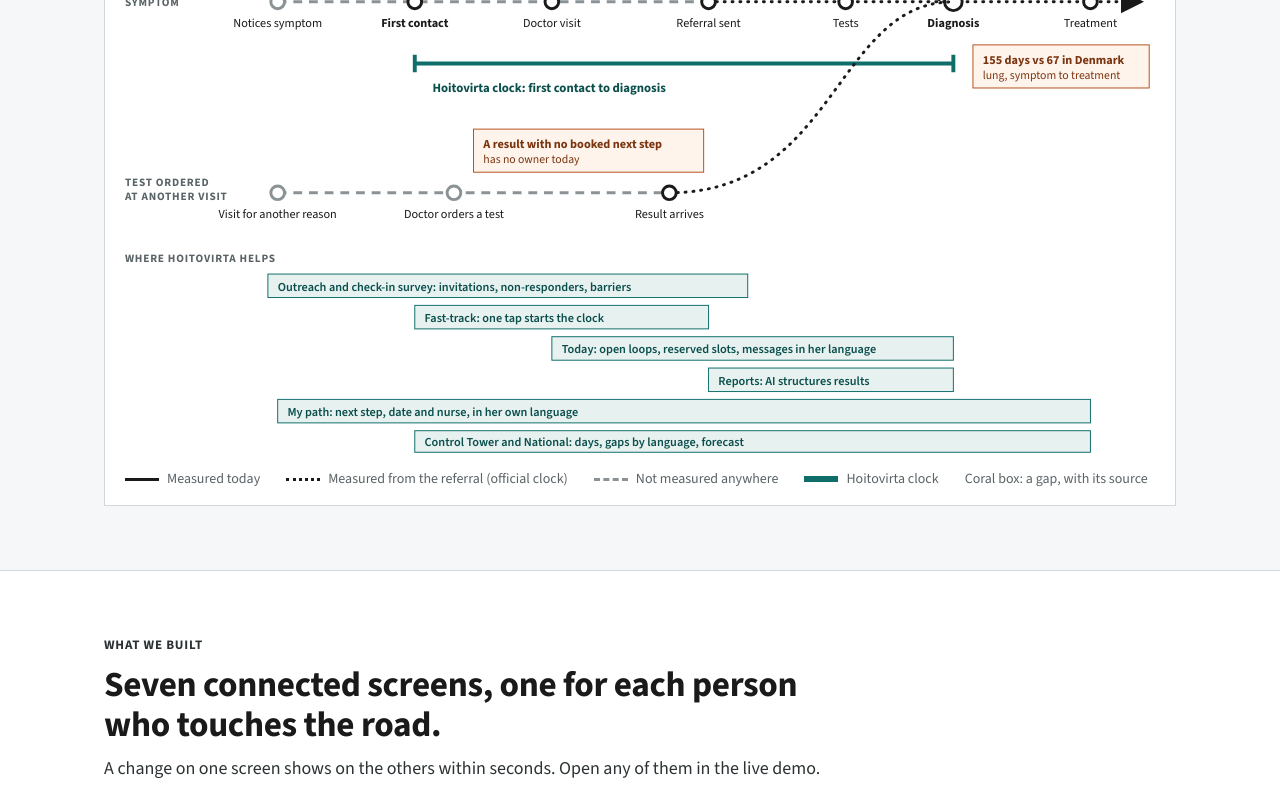
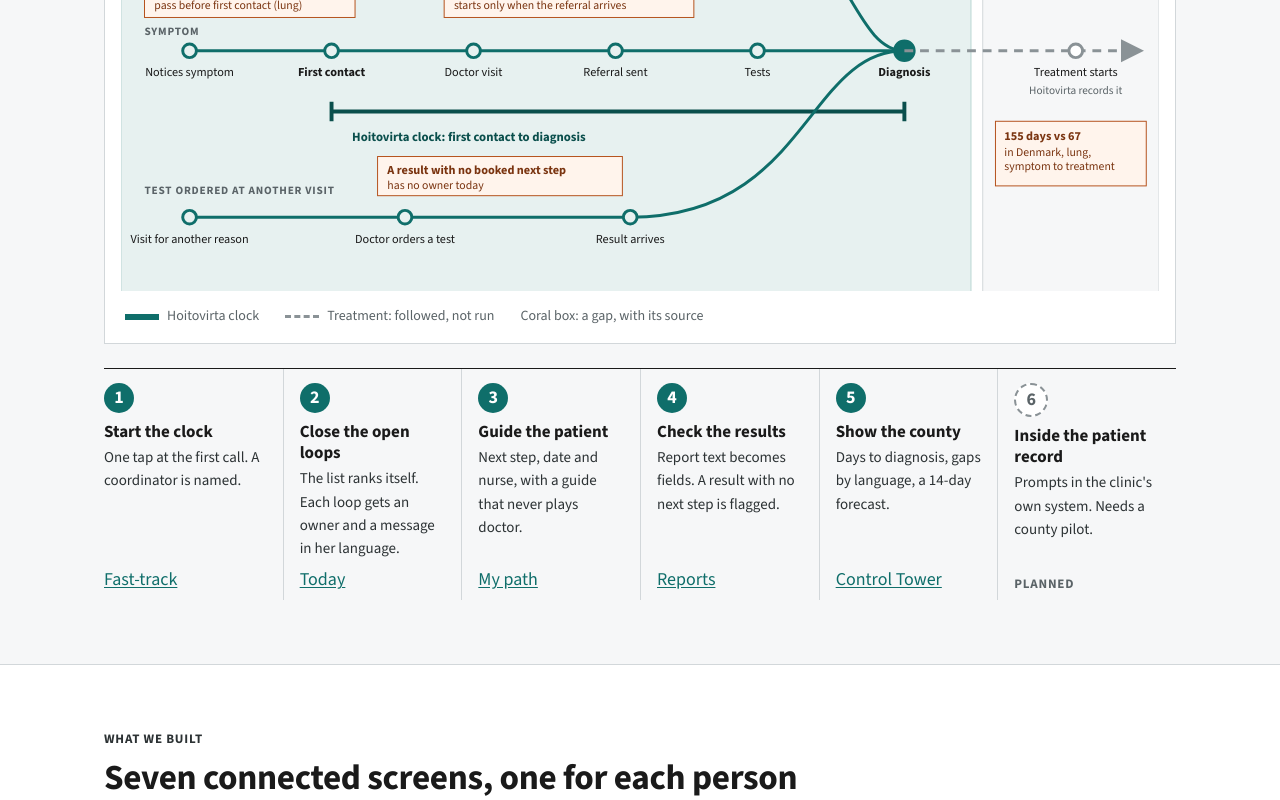
Before and after one commit to MajorMask/hoitovirta, a plain HTML site: page web/home.html in a window 1280 px wide. Shown: the part 2040-2840 px from the top of the page. Drawn offline with nearby package versions, Linux system fonts and the light colour scheme.

Commit message:
Front page: restyle the pathway chart with Hoitovirta and specialist-care zones and numbered steps

```diff
--- a/web/home.css
+++ b/web/home.css
@@ -163,3 +163,16 @@ footer a{color:var(--muted)}
   .brand{font-size:1.125rem}
 }
 @media (prefers-reduced-motion:reduce){html{scroll-behavior:auto}}
+
+/* numbered steps under the flow chart */
+.steps{list-style:none;margin:24px 0 0;padding:0;display:grid;grid-template-columns:repeat(6,1fr);counter-reset:st;border-top:1px solid var(--ink)}
+.steps li{counter-increment:st;padding:14px 16px 6px 0;position:relative}
+.steps li+li{padding-left:16px;border-left:1px solid var(--line)}
+.steps li::before{content:counter(st);display:inline-flex;align-items:center;justify-content:center;width:30px;height:30px;border-radius:50%;background:var(--accent);color:#fff;font-weight:700;margin-bottom:8px}
+.steps li.planned::before{background:#fff;color:var(--muted);border:2px dashed #8A9296}
+.steps b{display:block;font-size:1.0625rem;line-height:1.25;margin-bottom:4px}
+.steps span{display:block;font-size:.9375rem;color:#2c3234;margin-bottom:6px}
+.steps em{font-style:normal;font-size:.8125rem;font-weight:700;letter-spacing:.06em;text-transform:uppercase;color:var(--muted)}
+@media (max-width:1000px){.steps{grid-template-columns:1fr 1fr 1fr}.steps li:nth-child(3n+1){padding-left:0;border-left:0}.steps li:nth-child(n+4){border-top:1px solid var(--line);margin-top:10px}}
+@media (max-width:560px){.steps{grid-template-columns:1fr}.steps li,.steps li+li{padding-left:0;border-left:0;border-top:1px solid var(--line);margin-top:8px}.steps li:first-child{border-top:0;margin-top:0}}
+.steps li{display:flex;flex-direction:column}.steps li a,.steps li em{margin-top:auto}
--- a/web/home.html
+++ b/web/home.html
@@ -99,57 +99,54 @@
     </div>
 
     <div class="flowbox">
-      <svg class="flow-svg" viewBox="0 0 1060 712" role="img" aria-labelledby="flow-t flow-d" xmlns="http://www.w3.org/2000/svg">
-        <title id="flow-t">Three routes into cancer care and where Hoitovirta helps</title>
-        <desc id="flow-d">Three lanes, screening letter, symptom and a test ordered at another visit, all lead to a diagnosis and then treatment. Before the referral the waiting is not measured. Hoitovirta measures from first contact to diagnosis. Coral boxes mark gaps with sources. The bars below show which Hoitovirta screen helps on which part of the road.</desc>
-        <defs>
-          <marker id="arr" viewBox="0 0 10 10" refX="8" refY="5" markerWidth="8" markerHeight="8" orient="auto"><path d="M0 0L10 5L0 10z" fill="#1A1A1A"/></marker>
-        </defs>
+      <svg class="flow-svg" viewBox="0 0 1060 546" role="img" aria-labelledby="flow-t flow-d" xmlns="http://www.w3.org/2000/svg">
+        <title id="flow-t">Three routes into cancer care and where Hoitovirta works</title>
+        <desc id="flow-d">Three lanes, screening letter, symptom and a test ordered at another visit, all lead to the diagnosis. Hoitovirta follows each lane from the start and counts the days from first contact to diagnosis. Treatment starts in specialist care, which Hoitovirta follows but does not run. Coral boxes mark gaps with sources.</desc>
+        <defs><marker id="arr" viewBox="0 0 10 10" refX="8" refY="5" markerWidth="8" markerHeight="8" orient="auto"><path d="M0 0L10 5L0 10z" fill="#8A9296"/></marker></defs>
+
+        <!-- zones -->
+        <rect x="0" y="0" width="868" height="546" fill="#E7F1F0" stroke="#B9D6D3"/>
+        <rect x="880" y="0" width="180" height="546" fill="#F6F7F8" stroke="#D2D7DA"/>
+        <text x="24" y="38" font-size="24" font-weight="700" fill="#0F6E6A">Hoitovirta</text>
+        <text class="sub" x="24" y="58">Follows the person from the first contact to the diagnosis</text>
+        <text x="896" y="38" font-size="18" font-weight="700" fill="#5A6367">Specialist care</text>
+        <text class="sub" x="896" y="58">Followed, not run</text>
 
         <!-- lane 1: screening letter -->
-        <text class="lane" x="4" y="98">SCREENING</text><text class="lane" x="4" y="112">LETTER</text>
-        <path d="M160 100H640" stroke="#1A1A1A" stroke-width="3" fill="none"/>
-        <path d="M640 100C780 100 780 250 850 250" stroke="#1A1A1A" stroke-width="3" stroke-dasharray="1 7" stroke-linecap="round" fill="none"/>
-        <g fill="#fff" stroke="#1A1A1A" stroke-width="3"><circle cx="160" cy="100" r="7"/><circle cx="320" cy="100" r="7"/><circle cx="480" cy="100" r="7"/><circle cx="640" cy="100" r="7"/></g>
-        <g class="node" text-anchor="middle"><text x="160" y="126">Invitation letter</text><text x="320" y="126">Attends screening</text><text x="480" y="126">Positive home test</text><text x="640" y="126">Follow-up exam</text></g>
-        <g><rect x="235" y="30" width="215" height="44" fill="#FFF4EC" stroke="#B4501A"/><text class="cob" x="245" y="49">63% vs 82% attend</text><text class="co" x="245" y="65">breast screening, by language</text></g>
-        <g><rect x="505" y="30" width="235" height="44" fill="#FFF4EC" stroke="#B4501A"/><text class="cob" x="515" y="49">About 1 in 5 positive tests</text><text class="co" x="515" y="65">had no colonoscopy (first local results)</text></g>
+        <text class="lane" x="24" y="134">SCREENING LETTER</text>
+        <path d="M70 150H610" stroke="#0F6E6A" stroke-width="3" fill="none"/>
+        <path d="M610 150C740 150 740 300 800 300" stroke="#0F6E6A" stroke-width="3" fill="none"/>
+        <g fill="#E7F1F0" stroke="#0F6E6A" stroke-width="3"><circle cx="70" cy="150" r="7"/><circle cx="250" cy="150" r="7"/><circle cx="430" cy="150" r="7"/><circle cx="610" cy="150" r="7"/></g>
+        <g class="node" text-anchor="middle"><text x="70" y="176">Invitation letter</text><text x="250" y="176">Attends screening</text><text x="430" y="176">Positive home test</text><text x="610" y="176">Follow-up exam</text></g>
+        <g><rect x="190" y="72" width="215" height="44" fill="#FFF4EC" stroke="#B4501A"/><text class="cob" x="200" y="91">63% vs 82% attend</text><text class="co" x="200" y="107">breast screening, by language</text></g>
+        <g><rect x="420" y="72" width="250" height="44" fill="#FFF4EC" stroke="#B4501A"/><text class="cob" x="430" y="91">About 1 in 5 positive tests</text><text class="co" x="430" y="107">had no colonoscopy (first local results)</text></g>
 
         <!-- lane 2: symptom -->
-        <text class="lane" x="4" y="254">SYMPTOM</text>
-        <path d="M160 250H600" stroke="#8A9296" stroke-width="3" stroke-dasharray="9 7" fill="none"/>
-        <path d="M600 250H1040" stroke="#1A1A1A" stroke-width="3" stroke-dasharray="1 7" stroke-linecap="round" fill="none" marker-end="url(#arr)"/>
-        <g fill="#fff" stroke="#1A1A1A" stroke-width="3"><circle cx="160" cy="250" r="7" stroke="#8A9296"/><circle cx="300" cy="250" r="7"/><circle cx="440" cy="250" r="7"/><circle cx="600" cy="250" r="7"/><circle cx="740" cy="250" r="7"/><circle cx="850" cy="250" r="9"/><circle cx="990" cy="250" r="7"/></g>
-        <g class="node" text-anchor="middle"><text x="160" y="276">Notices symptom</text><text class="nodeb" x="300" y="276">First contact</text><text x="440" y="276">Doctor visit</text><text x="600" y="276">Referral sent</text><text x="740" y="276">Tests</text><text class="nodeb" x="850" y="276">Diagnosis</text><text x="990" y="276">Treatment</text></g>
-        <g><rect x="135" y="184" width="215" height="44" fill="#FFF4EC" stroke="#B4501A"/><text class="cob" x="145" y="203">Over 50 of about 155 days</text><text class="co" x="145" y="219">pass before first contact (lung)</text></g>
-        <g><rect x="410" y="184" width="255" height="44" fill="#FFF4EC" stroke="#B4501A"/><text class="cob" x="420" y="203">The official six-week clock</text><text class="co" x="420" y="219">starts only when the referral arrives</text></g>
-        <g><rect x="870" y="294" width="180" height="44" fill="#FFF4EC" stroke="#B4501A"/><text class="cob" x="880" y="313">155 days vs 67 in Denmark</text><text class="co" x="880" y="329">lung, symptom to treatment</text></g>
+        <text class="lane" x="24" y="284">SYMPTOM</text>
+        <path d="M70 300H800" stroke="#0F6E6A" stroke-width="3" fill="none"/>
+        <g fill="#E7F1F0" stroke="#0F6E6A" stroke-width="3"><circle cx="70" cy="300" r="7"/><circle cx="215" cy="300" r="7"/><circle cx="360" cy="300" r="7"/><circle cx="505" cy="300" r="7"/><circle cx="650" cy="300" r="7"/><circle cx="800" cy="300" r="10" fill="#0F6E6A"/></g>
+        <g class="node" text-anchor="middle"><text x="70" y="326">Notices symptom</text><text class="nodeb" x="215" y="326">First contact</text><text x="360" y="326">Doctor visit</text><text x="505" y="326">Referral sent</text><text x="650" y="326">Tests</text><text class="nodeb" x="800" y="326">Diagnosis</text></g>
+        <g><rect x="24" y="222" width="215" height="44" fill="#FFF4EC" stroke="#B4501A"/><text class="cob" x="34" y="241">Over 50 of about 155 days</text><text class="co" x="34" y="257">pass before first contact (lung)</text></g>
+        <g><rect x="330" y="222" width="255" height="44" fill="#FFF4EC" stroke="#B4501A"/><text class="cob" x="340" y="241">The official six-week clock</text><text class="co" x="340" y="257">starts only when the referral arrives</text></g>
 
         <!-- Hoitovirta clock -->
-        <path d="M300 304V322M850 304V322M300 313H850" stroke="#0F6E6A" stroke-width="4" fill="none"/>
-        <text class="clock" x="318" y="342">Hoitovirta clock: first contact to diagnosis</text>
+        <path d="M215 352V372M800 352V372M215 362H800" stroke="#0A4F4C" stroke-width="4" fill="none"/>
+        <text class="clock" x="236" y="392">Hoitovirta clock: first contact to diagnosis</text>
 
         <!-- lane 3: ordered test -->
-        <text class="lane" x="4" y="438">TEST ORDERED</text><text class="lane" x="4" y="452">AT ANOTHER VISIT</text>
-        <path d="M160 445H560" stroke="#8A9296" stroke-width="3" stroke-dasharray="9 7" fill="none"/>
-        <path d="M560 445C730 445 730 250 850 250" stroke="#1A1A1A" stroke-width="3" stroke-dasharray="1 7" stroke-linecap="round" fill="none"/>
-        <g fill="#fff" stroke="#1A1A1A" stroke-width="3"><circle cx="160" cy="445" r="7" stroke="#8A9296"/><circle cx="340" cy="445" r="7" stroke="#8A9296"/><circle cx="560" cy="445" r="7"/></g>
-        <g class="node" text-anchor="middle"><text x="160" y="471">Visit for another reason</text><text x="340" y="471">Doctor orders a test</text><text x="560" y="471">Result arrives</text></g>
-        <g><rect x="360" y="380" width="235" height="44" fill="#FFF4EC" stroke="#B4501A"/><text class="cob" x="370" y="399">A result with no booked next step</text><text class="co" x="370" y="415">has no owner today</text></g>
+        <text class="lane" x="24" y="446">TEST ORDERED AT ANOTHER VISIT</text>
+        <path d="M70 470H520" stroke="#0F6E6A" stroke-width="3" fill="none"/>
+        <path d="M520 470C700 470 700 300 800 300" stroke="#0F6E6A" stroke-width="3" fill="none"/>
+        <g fill="#E7F1F0" stroke="#0F6E6A" stroke-width="3"><circle cx="70" cy="470" r="7"/><circle cx="290" cy="470" r="7"/><circle cx="520" cy="470" r="7"/></g>
+        <g class="node" text-anchor="middle"><text x="70" y="496">Visit for another reason</text><text x="290" y="496">Doctor orders a test</text><text x="520" y="496">Result arrives</text></g>
+        <g><rect x="262" y="408" width="250" height="40" fill="#FFF4EC" stroke="#B4501A"/><text class="cob" x="272" y="426">A result with no booked next step</text><text class="co" x="272" y="441">has no owner today</text></g>
 
-        <!-- where Hoitovirta helps -->
-        <text class="lane" x="4" y="516">WHERE HOITOVIRTA HELPS</text>
-        <g stroke="#0F6E6A" fill="#E7F1F0">
-          <rect x="150" y="528" width="490" height="24"/><rect x="300" y="560" width="300" height="24"/><rect x="440" y="592" width="410" height="24"/><rect x="600" y="624" width="250" height="24"/><rect x="160" y="656" width="830" height="24"/><rect x="300" y="688" width="690" height="22"/>
-        </g>
-        <g class="bar">
-          <text x="160" y="545">Outreach and check-in survey: invitations, non-responders, barriers</text>
-          <text x="310" y="577">Fast-track: one tap starts the clock</text>
-          <text x="450" y="609">Today: open loops, reserved slots, messages in her language</text>
-          <text x="610" y="641">Reports: AI structures results</text>
-          <text x="170" y="673">My path: next step, date and nurse, in her own language</text>
-          <text x="310" y="704">Control Tower and National: days, gaps by language, forecast</text>
-        </g>
+        <!-- specialist zone: treatment -->
+        <path d="M800 300H1040" stroke="#8A9296" stroke-width="3" stroke-dasharray="9 7" fill="none" marker-end="url(#arr)"/>
+        <circle cx="975" cy="300" r="7" fill="#fff" stroke="#8A9296" stroke-width="3"/>
+        <text class="node" x="975" y="326" text-anchor="middle">Treatment starts</text>
+        <text class="sub" x="975" y="344" text-anchor="middle">Hoitovirta records it</text>
+        <g><rect x="893" y="372" width="154" height="66" fill="#FFF4EC" stroke="#B4501A"/><text class="cob" x="902" y="391">155 days vs 67</text><text class="co" x="902" y="407">in Denmark, lung,</text><text class="co" x="902" y="422">symptom to treatment</text></g>
       </svg>
 
       <div class="flow-list">
@@ -157,17 +154,23 @@
         <div class="lane-card"><h3>Screening letter</h3><ol><li>Invitation letter</li><li>Attends screening</li><li class="gapnote">63% vs 82% attend breast screening, by language (OECD/EC 2025)</li><li>Positive home test</li><li class="gapnote">About 1 in 5 positive tests had no colonoscopy (first local results)</li><li>Follow-up exam, then diagnosis</li></ol></div>
         <div class="lane-card"><h3>Symptom</h3><ol><li>Notices symptom</li><li class="gapnote">Over 50 of about 155 days pass before first contact (lung, Yle MOT)</li><li><b>First contact</b> (the clock starts)</li><li>Doctor visit</li><li class="gapnote">The official six-week clock starts only when the referral arrives (THL 21/2016)</li><li>Referral sent, tests, <b>diagnosis</b>, treatment</li><li class="gapnote">155 days vs 67 in Denmark, symptom to treatment (lung)</li></ol></div>
         <div class="lane-card"><h3>Test ordered at another visit</h3><ol><li>Visit for another reason</li><li>Doctor orders a test</li><li>Result arrives</li><li class="gapnote">A result with no booked next step has no owner today</li><li>Diagnosis</li></ol></div>
-        <div class="lane-card"><h3>Where Hoitovirta helps</h3><ul class="helps"><li><b>Outreach and check-in survey:</b> invitations, non-responders, barriers</li><li><b>Fast-track:</b> one tap starts the clock</li><li><b>Today:</b> open loops, reserved slots, messages in her language</li><li><b>Reports:</b> AI structures results</li><li><b>My path:</b> next step, date and nurse, in her own language</li><li><b>Control Tower and National:</b> days, gaps by language, forecast</li></ul></div>
       </div>
 
       <div class="legend" aria-hidden="true">
-        <span><i></i>Measured today</span>
-        <span><i class="dot"></i>Measured from the referral (official clock)</span>
-        <span><i class="dash"></i>Not measured anywhere</span>
         <span><i class="teal"></i>Hoitovirta clock</span>
+        <span><i class="dash"></i>Treatment: followed, not run</span>
         <span>Coral box: a gap, with its source</span>
       </div>
     </div>
+
+    <ol class="steps" aria-label="What Hoitovirta does on the road">
+      <li><b>Start the clock</b><span>One tap at the first call. A coordinator is named.</span><a href="/app#/fast-track">Fast-track</a></li>
+      <li><b>Close the open loops</b><span>The list ranks itself. Each loop gets an owner and a message in her language.</span><a href="/app#/today">Today</a></li>
+      <li><b>Guide the patient</b><span>Next step, date and nurse, with a guide that never plays doctor.</span><a href="/app#/my-path">My path</a></li>
+      <li><b>Check the results</b><span>Report text becomes fields. A result with no next step is flagged.</span><a href="/app#/reports">Reports</a></li>
+      <li><b>Show the county</b><span>Days to diagnosis, gaps by language, a 14-day forecast.</span><a href="/app#/control-tower">Control Tower</a></li>
+      <li class="planned"><b>Inside the patient record</b><span>Prompts in the clinic's own system. Needs a county pilot.</span><em>Planned</em></li>
+    </ol>
   </div>
 </section>
 
```
